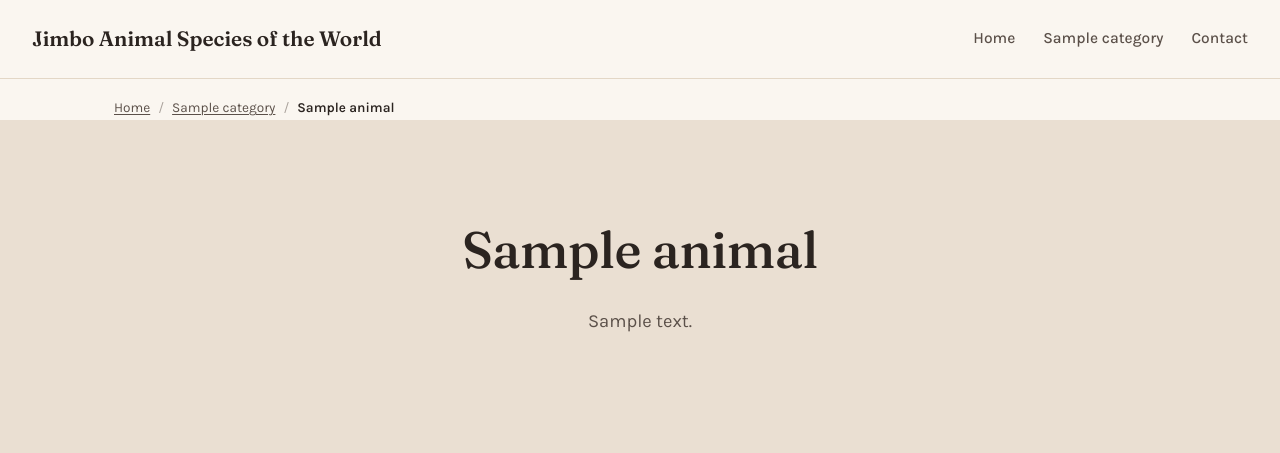
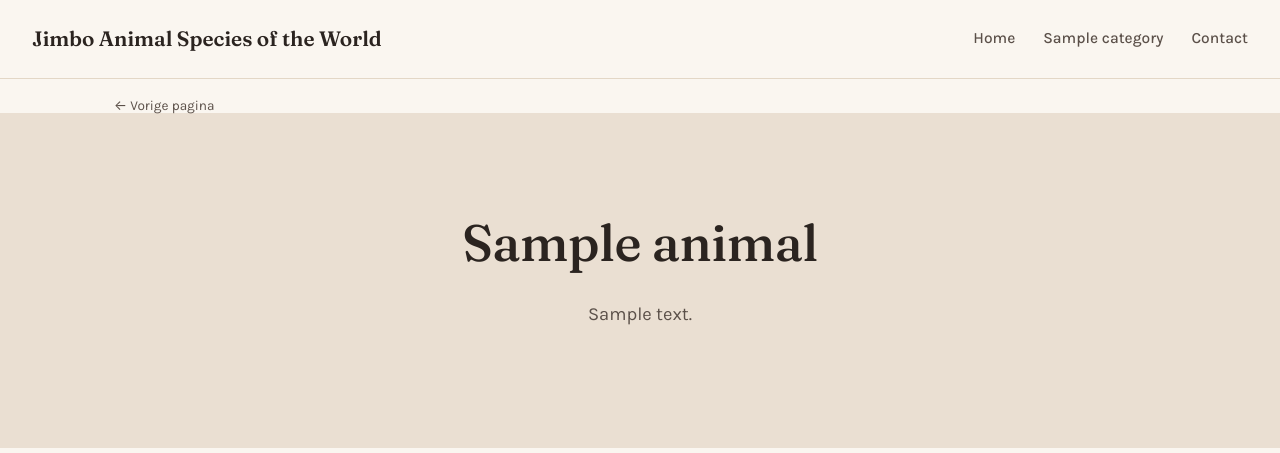
Before and after one commit to Emelytje/jimmy-claes, a PHP site: the page made by animal.php in a window 1280 px wide. Shown: the top 453 px of the page. Run offline with PHP 8.4, Linux system fonts and the light colour scheme; the visitor is signed in with stand-in values (Sample User, id 1); tables that the repository leaves empty hold one stand-in row (values such as "Sample post"); grey boxes marked "Sample" are stand-in pictures; some libraries are stand-ins or nearby versions.

Commit message:
Replace breadcrumb with a simple back button, add per-class pastel banner colors
- Category and animal pages now show a plain "← Vorige pagina" back button (browser history) instead of the full clickable breadcrumb trail
- Category/species page banners are now tinted per top-level class with soft pastel colors: Vissen blue, Vogels yellow, Reptielen green, Zoogdieren red, Amfibieën brown — resolved by walking up the category chain, so it applies at every depth (category, sub-category, sub-sub-category, species)

```diff
--- a/animal.php
+++ b/animal.php
@@ -11,13 +11,13 @@ if($blocks){
 }
 header_html($a['meta_title'] ?: $a['title'], $a['meta_description'] ?: $a['description']); ?>
 <?php
-$breadcrumbChain = !empty($a['category_id']) ? pb_category_ancestors((int)$a['category_id']) : [];
+$classColor = !empty($a['category_id']) ? pb_class_theme_color((int)$a['category_id']) : '';
 $st = db()->prepare('SELECT * FROM photos WHERE animal_id=? ORDER BY sort_order,id DESC');
 $st->execute([$a['id']]);
 $photos = $st->fetchAll();
 ?>
-<?=pb_render_breadcrumb($breadcrumbChain, $a['title'])?>
-<section class="hero"><div><h1><?=e($a['title'])?></h1><?php if($a['description']): ?><p><?=nl2br(e($a['description']))?></p><?php endif; ?></div></section>
+<?=pb_render_back_button()?>
+<section class="hero"<?=$classColor ? ' style="background:'.e($classColor).'"' : ''?>><div><h1><?=e($a['title'])?></h1><?php if($a['description']): ?><p><?=nl2br(e($a['description']))?></p><?php endif; ?></div></section>
 <main class="wrap">
 <?php if($photos): ?>
 <div class="gallery <?=e($a['layout'])?>">
--- a/assets/style.css
+++ b/assets/style.css
@@ -81,12 +81,9 @@ footer .secret{ color:inherit; }
 
 .pb-empty-photos{ text-align:center; padding:64px 24px; margin-top:16px; background:var(--paper-soft,rgba(0,0,0,.03)); border:1.5px dashed var(--line); border-radius:var(--radius-lg); color:var(--ink-soft); }
 
-/* ---------- breadcrumb (category/animal taxonomy path) ---------- */
-.pb-breadcrumb{ max-width:1100px; margin:18px auto 0; padding:0 24px; font-size:.85rem; color:var(--ink-soft); display:flex; flex-wrap:wrap; align-items:center; }
-.pb-breadcrumb a{ color:var(--ink-soft); text-decoration:underline; text-underline-offset:2px; }
-.pb-breadcrumb a:hover{ color:var(--primary); }
-.pb-breadcrumb-sep{ margin:0 8px; opacity:.5; }
-.pb-breadcrumb [aria-current="page"]{ color:var(--ink); font-weight:600; }
+/* ---------- back button (category/animal pages) ---------- */
+.pb-back-link{ display:flex; justify-content:flex-start; text-align:left; width:100%; max-width:1100px; margin:18px auto 0; padding:0 24px; font-size:.85rem; color:var(--ink-soft); background:none; border:none; cursor:pointer; font-family:inherit; }
+.pb-back-link:hover{ color:var(--primary); }
 
 /* ---------- hero (index/animal/album) ---------- */
 .hero{ background:var(--accent); text-align:center; padding:100px 24px; }
--- a/blocks.php
+++ b/blocks.php
@@ -385,22 +385,32 @@ function pb_category_ancestors($categoryId){
     return $chain;
 }
 
-// Rendert de kruimelpad-keten als HTML. $currentTitle is optioneel: geef dit
-// mee voor een dier-pagina (het dier zelf staat niet in de categorieketen).
-function pb_render_breadcrumb($chain, $currentTitle=null){
-    if(!$chain && $currentTitle===null) return '';
-    $html = '<nav class="pb-breadcrumb" aria-label="Kruimelpad"><a href="index.php">Home</a>';
-    foreach($chain as $i => $row){
-        $isLast = ($i === count($chain)-1) && $currentTitle===null;
-        $html .= '<span class="pb-breadcrumb-sep">/</span>';
-        $html .= $isLast
-            ? '<span aria-current="page">'.e($row['title']).'</span>'
-            : '<a href="category.php?slug='.e($row['slug']).'">'.e($row['title']).'</a>';
+// Zachte, per-diersoortklasse themakleur voor de banner van categorie- en
+// dierenpagina's — zoekt in de kruimelpad-keten naar een bekende klasse
+// (Vissen/Vogels/Reptielen/Zoogdieren/Amfibieën) en geeft die kleur terug,
+// of '' als de pagina buiten die klassen valt (bv. de wortel "Gewervelde
+// dieren" zelf), zodat dan gewoon de standaard-accentkleur blijft gelden.
+function pb_class_theme_color($categoryId){
+    if(!$categoryId) return '';
+    static $themes = [
+        'vissen'     => '#dceef6',
+        'vogels'     => '#faf1d6',
+        'reptielen'  => '#e0efe1',
+        'zoogdieren' => '#f5dfdc',
+        'amfibieën'  => '#ecdfc9',
+    ];
+    $chain = pb_category_ancestors($categoryId);
+    foreach($chain as $row){
+        $key = mb_strtolower(trim($row['title']));
+        if(isset($themes[$key])) return $themes[$key];
     }
-    if($currentTitle !== null){
-        $html .= '<span class="pb-breadcrumb-sep">/</span><span aria-current="page">'.e($currentTitle).'</span>';
-    }
-    return $html.'</nav>';
+    return '';
+}
+
+// Simpele "vorige pagina"-knop (browser-terug) boven categorie- en
+// dierenpagina's, in plaats van een volledig kruimelpad.
+function pb_render_back_button(){
+    return '<button type="button" class="pb-back-link" onclick="history.back()">&larr; Vorige pagina</button>';
 }
 
 // Alle categorie-id's onder (en incl.) een gegeven categorie, voor het
--- a/category.php
+++ b/category.php
@@ -16,7 +16,8 @@ if($blocks){
     exit;
 }
 header_html($c['meta_title'] ?: $c['title'], $c['meta_description'] ?: $c['description']); ?>
-<?=pb_render_breadcrumb(pb_category_ancestors($c['id']))?>
-<section class="hero"><div><h1><?=e($c['title'])?></h1><?php if($c['description']): ?><p><?=nl2br(e($c['description']))?></p><?php endif; ?></div></section>
+<?php $classColor = pb_class_theme_color((int)$c['id']); ?>
+<?=pb_render_back_button()?>
+<section class="hero"<?=$classColor ? ' style="background:'.e($classColor).'"' : ''?>><div><h1><?=e($c['title'])?></h1><?php if($c['description']): ?><p><?=nl2br(e($c['description']))?></p><?php endif; ?></div></section>
 <main class="wrap"><?=pb_render_subcategories([], $ctx)?></main>
 <?php footer_html(); ?>
```
